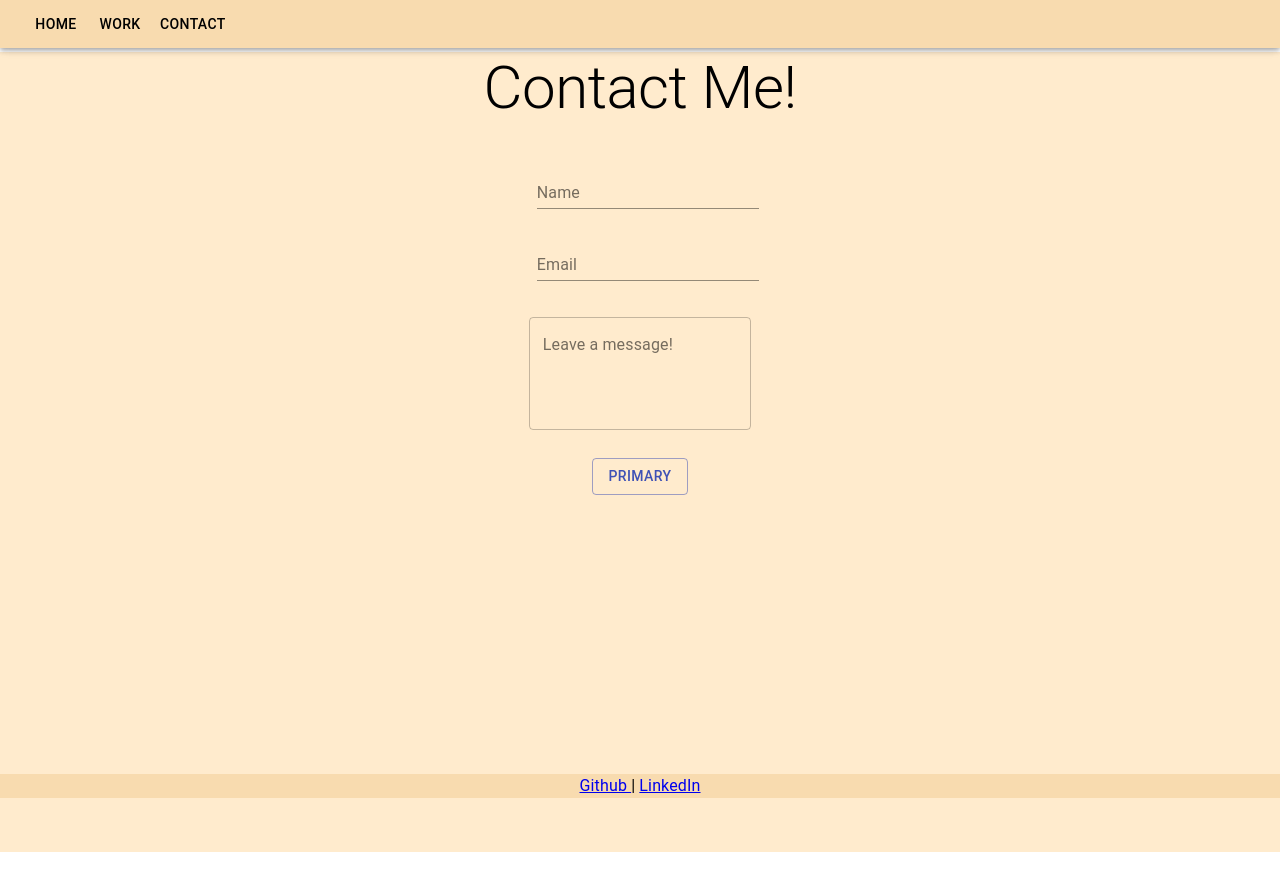
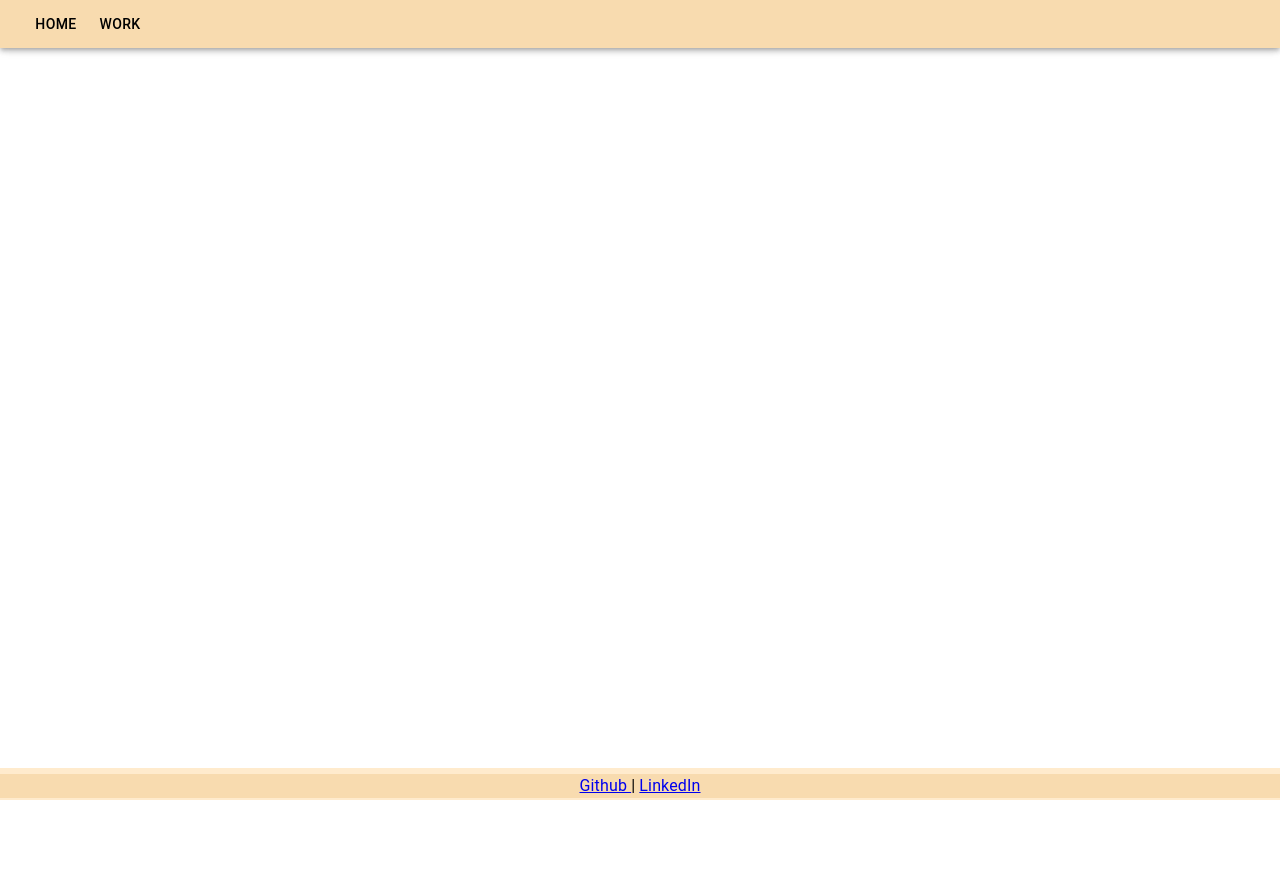
Before and after one commit to andrewleee10/portfolio, a React (Create React App) app in the folder client/: page /contact in a window 1280 px wide. After the commit the page ends 840 px from the top, so only its background shows below. Built offline with nearby package versions, Linux system fonts and the light colour scheme.

Commit message:
final edits

```diff
--- a/client/package.json
+++ b/client/package.json
@@ -2,6 +2,7 @@
   "name": "client",
   "version": "0.1.0",
   "private": true,
+  "proxy": "http://localhost:3001/",
   "dependencies": {
     "@material-ui/core": "^4.11.4",
     "@material-ui/icons": "^4.11.2",
--- a/client/src/App.js
+++ b/client/src/App.js
@@ -22,9 +22,9 @@ function App() {
           <Route path='/portfolio'>
             <Portfolio />
           </Route>
-          <Route path='/contact'>
+          {/* <Route path='/contact'>
             <Contact />
-          </Route>
+          </Route> */}
         </Switch>
         <Footer />
       </div>
--- a/client/src/components/AppBar/AppBar.js
+++ b/client/src/components/AppBar/AppBar.js
@@ -82,12 +82,12 @@ const Navbar = (props) => {
               >
                 <Button color='inherit'>Work</Button>
               </Link>
-              <Link
+              {/* <Link
                 to={`/contact`}
                 className={classes.link}
               >
                 <Button color='inherit'>Contact</Button>
-              </Link>
+              </Link> */}
             </Typography>
             :
             <>
@@ -117,12 +117,12 @@ const Navbar = (props) => {
                   </Link>
                 </MenuItem>
                 <MenuItem onClick={handleClose}>
-                  <Link
+                  {/* <Link
                     to={`/contact`}
                     className={classes.link}
                   >
                     <Button color='inherit'>Contact</Button>
-                  </Link>
+                  </Link> */}
                 </MenuItem>
               </Menu>
             </>
--- a/client/src/pages/Contact/Contact.js
+++ b/client/src/pages/Contact/Contact.js
@@ -40,25 +40,28 @@ const useStyles = makeStyles((theme) => ({
 const Contact = () => {
   const classes = useStyles()
 
-  const [contact, setContact] = useState({
+  const [contactState, setContactState] = useState({
     name: '',
     email: '',
-    message: '',
-    contacts: []
+    message: ''
   })
 
   const handleInputChange = ({ target }) => {
-    setContact({ ...contact, name: '', email: '', message: '' })
+    setContactState({ ...contactState, [target.name]: target.value })
   }
 
   const handleContact = event => {
     event.preventDefault()
 
-    ContactAPI.createContact()
-      .then(({ data: contact }) => {
-        const contacts = [...contact.contacts]
-        contacts.push(contact)
-        setContact({...contact, contacts, name: '', email: '', message: ''})
+    const newContact = {
+      name: contactState.name,
+      email: contactState.email,
+      message: contactState.message
+    }
+    ContactAPI.createContact(newContact)
+      .then(({ data }) => {
+        console.log(data)
+
       })
       .catch(err => console.log(err))
 
@@ -85,10 +88,18 @@ const Contact = () => {
         <Grid item sm={12}>
           <form onSubmit={handleContact} className={classes.root} noValidate autoComplete="off">
             <div>
-              <TextField onChange={handleInputChange} id="standard-basic" label="Name" />
+              <TextField
+                value={contactState.name.value}
+                onChange={handleInputChange}
+                id="standard-basic"
+                label="Name" />
             </div>
             <div>
-              <TextField onChange={handleInputChange} id="standard-basic" label="Email" />
+              <TextField
+                id="standard-basic"
+                label="Email"
+                value={contactState.email.value}
+                onChange={handleInputChange} />
             </div>
             <div className={classes.textForm}>
               <TextField
@@ -98,12 +109,13 @@ const Contact = () => {
                 label="Leave a message!"
                 variant="outlined"
                 fullWidth={true}
+                value={contactState.message.value}
                 onChange={handleInputChange}
               />
             </div>
             <div className={classes.submit}>
-              <Button onClick={handleContact} className={classes.submit} variant="outlined" color="primary">
-                Primary
+              <Button onClick={(event) => handleContact(event)} className={classes.submit} variant="outlined" color="primary">
+                Submit
               </Button>
             </div>
           </form>
--- a/package.json
+++ b/package.json
@@ -7,6 +7,7 @@
     "concurrently": "^6.2.0",
     "dotenv": "^9.0.2",
     "express": "^4.17.1",
+    "if-env": "^1.0.4",
     "mongoose": "^5.12.8"
   },
   "devDependencies": {},
```
Also changed, not shown: 2 other files (tests, documents, lock files or other folders).
